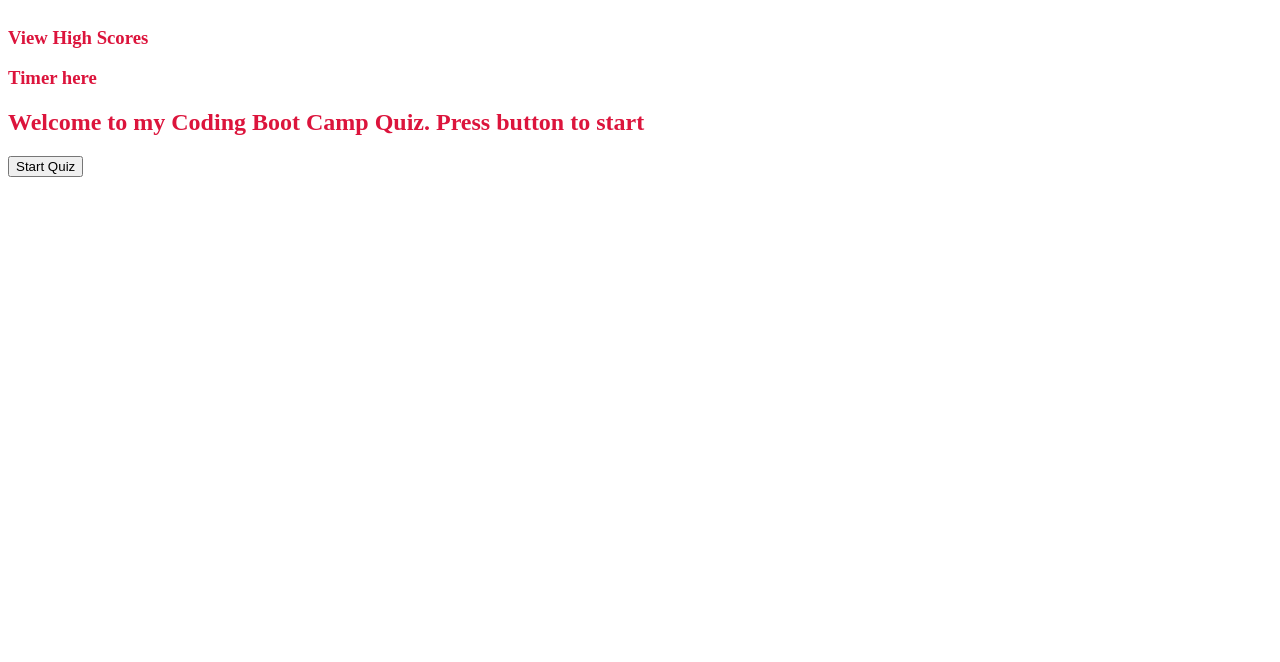
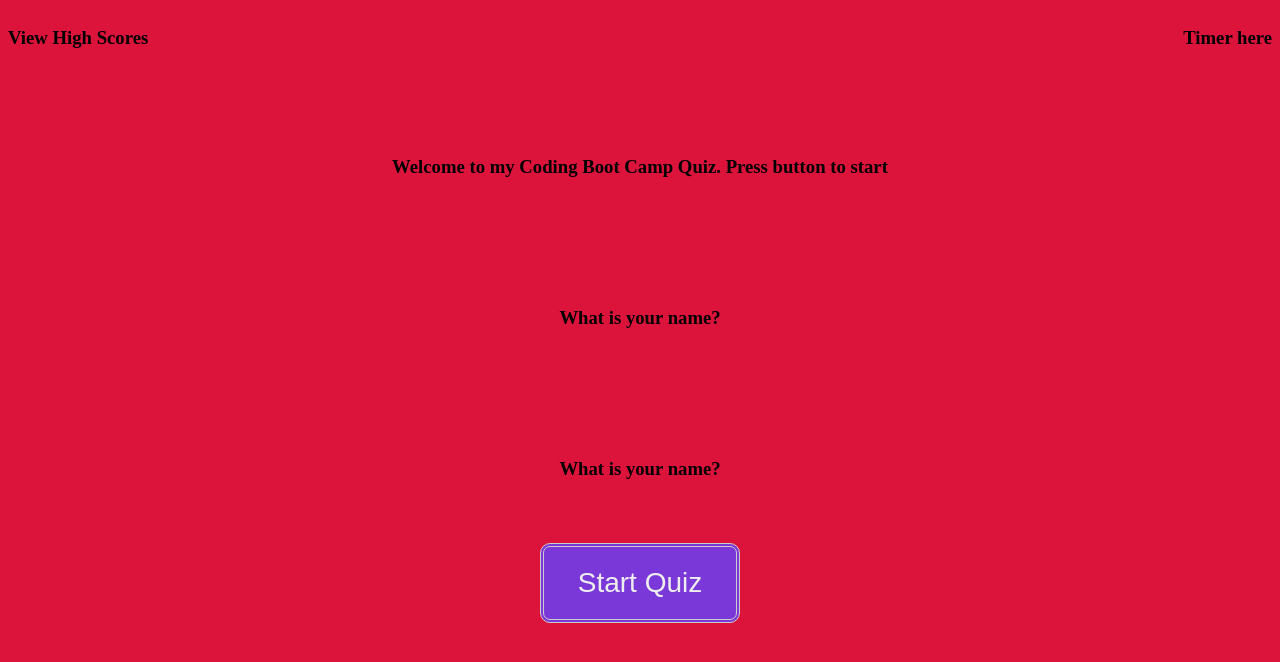
Before and after one commit to abrahampre/coding-quiz, a plain HTML site: page index.html in a window 1280 px wide. Both pictures are taken after a click on the button "Start Quiz". Drawn offline with Linux system fonts and the light colour scheme.

Commit message:
added new heading to place the new questions

```diff
--- a/assets/css/style.css
+++ b/assets/css/style.css
@@ -2,12 +2,34 @@
 body html {
     height: 100%;
 }
-
+header{
+    display: flex;
+    justify-content: space-between;
+}
 body{
-    color:crimson;
+    background-color:crimson;
     background-position: center;
+    text-align: center;
+}
+h1{
+    padding-top: 70px;
+    padding-bottom: 40px;
 }
 
-body{
-    align-content: center;
-}
+button {
+    display: inline-block;
+    background-color: #7b38d8;
+    border-radius: 10px;
+    border: 4px double #cccccc;
+    color: #eeeeee;
+    text-align: center;
+    font-size: 28px;
+    padding: 20px;
+    width: 200px;
+    cursor: pointer;
+    margin: 5px;
+  }
+
+  li{
+    list-style: none;
+  }
--- a/assets/js/java.js
+++ b/assets/js/java.js
@@ -0,0 +1,22 @@
+
+
+
+var btnEl = window.document.querySelector(".btn-start");
+var question = document.querySelector(".questionAsked");
+
+var  startQuiz =function(event){
+
+ alert("button clicked againnnn");
+ debugger;
+ var newQuestion = document.createElement("h1");
+ newQuestion.textContent=("What is your name?");
+ newQuestion.className=("btn-start");
+ question.appendChild(newQuestion);
+ event.stopPropagation;
+}
+
+btnEl.addEventListener("click", startQuiz);
+
+// ("click", function(){
+//     alert("buttonclicked");
+// });
--- a/index.html
+++ b/index.html
@@ -11,14 +11,24 @@
     <title>Coding Quiz</title>
 </head>
 <body>
+    <main class=page-content>
+        <section>
             <header>
                 <h3> View High Scores</h3>
 
                 <h3>Timer here </h3>
             </header>
             <section class=questionArea>
-        <h1> Welcome to my Coding Boot Camp Quiz. Press button to start </h1>
-        <button class="start">Start Quiz</button>
+                <div class=questionAsked>
+                <h1 id=replace> Welcome to my Coding Boot Camp Quiz. Press button to start </h1>
+                </div>
+                <div class=buttonsArea>
+                   <button class="btn-start" type="button">Start Quiz</button>
+                </div>
             </section>
+            <script src="./assets/js/java.js"></script>
+
+    </main>
+ <script src="./assets/js/java.js"></script>
 </body>
 </html>
```
Lines whose indentation alone changed are shown as unchanged.
